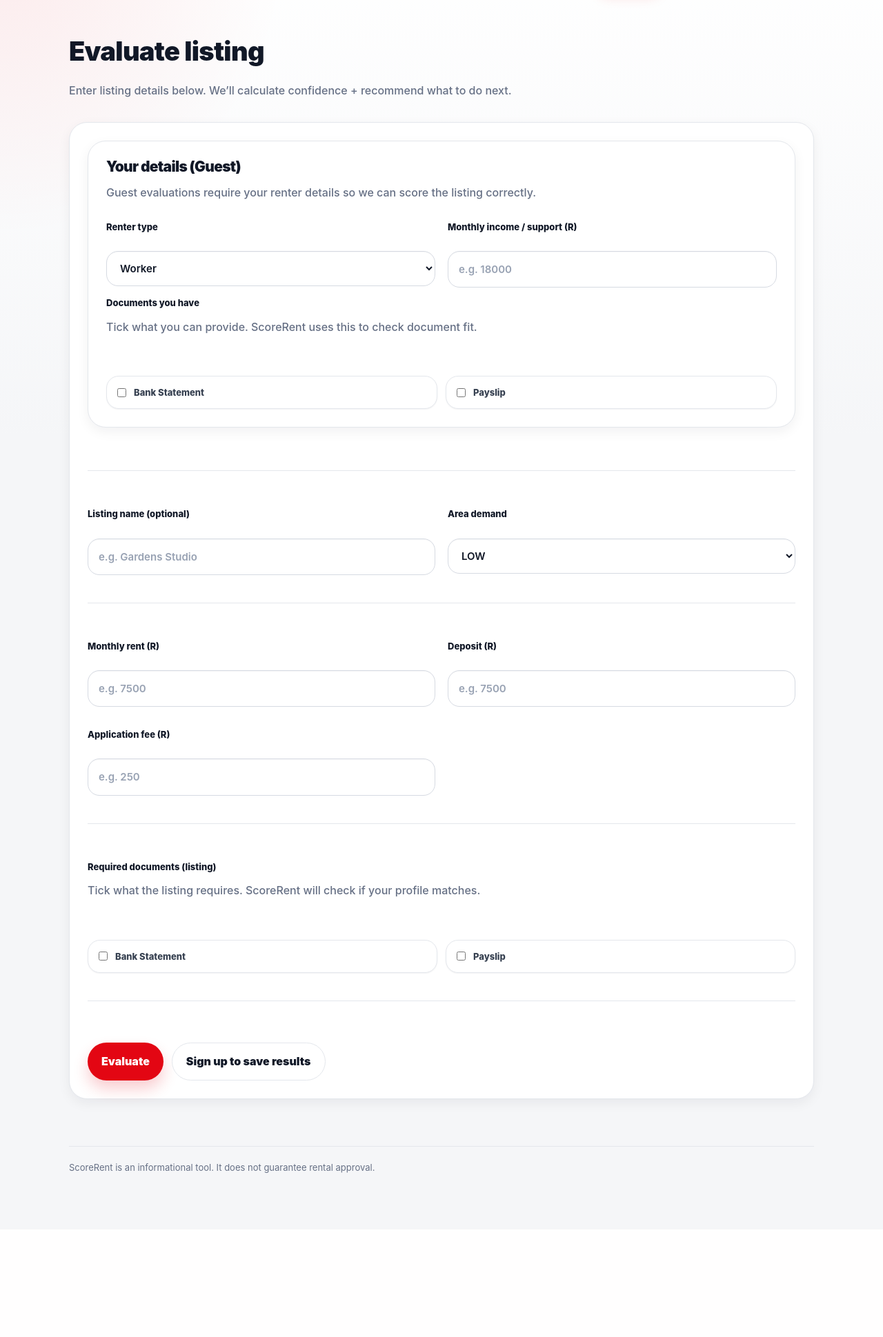
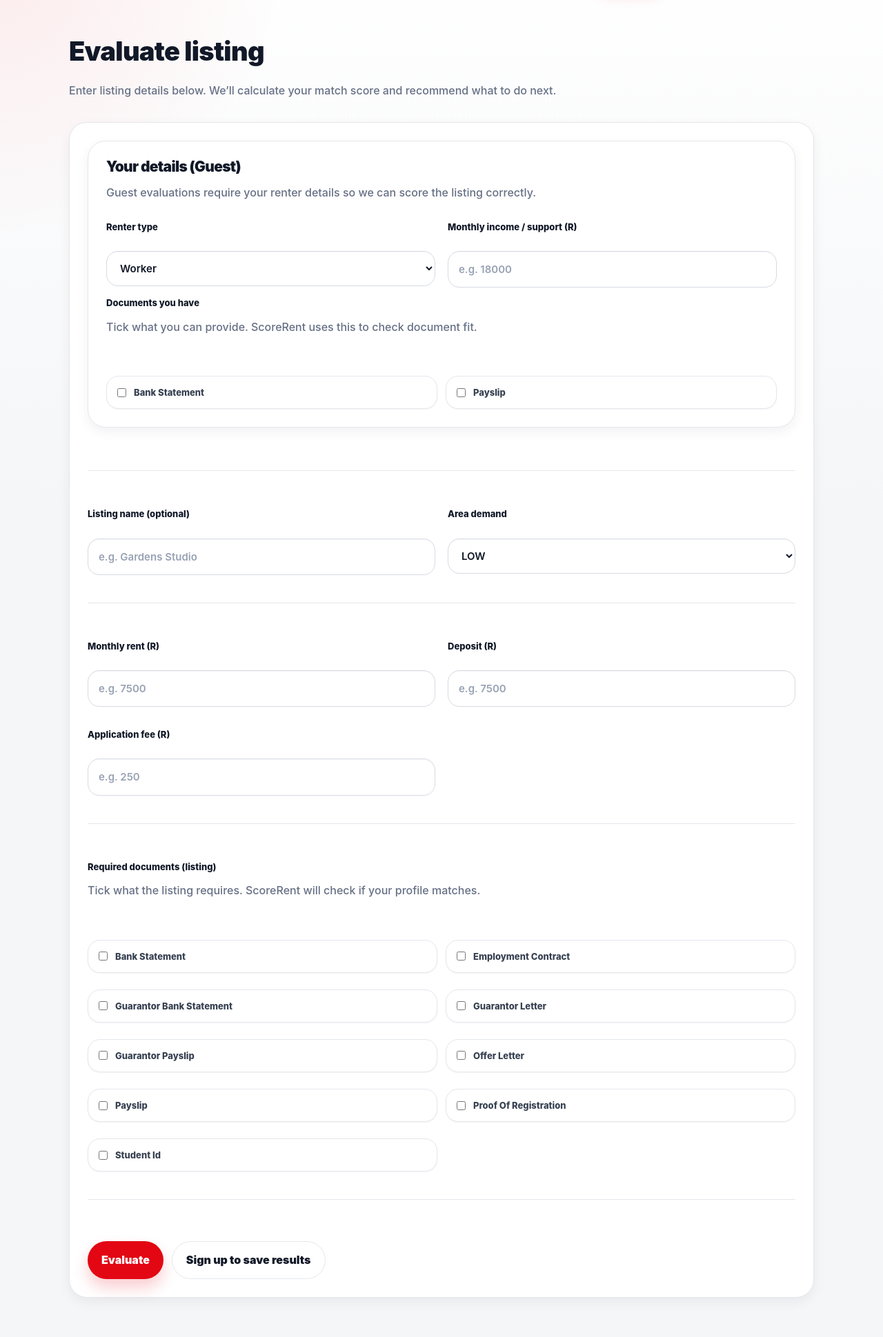
Before and after one commit to nonluthando/ScoreRent, a FastAPI app: page /evaluate in a window 1280 px wide. Shown: the part 73-2012 px from the top of the page at 69% size. Before the commit the page ends 1774 px from the top, so only its background shows below. Run offline with FastAPI, Linux system fonts and the light colour scheme.

Commit message:
Improve HTML structure and accessibility in evaluate.html

```diff
--- a/templates/evaluate.html
+++ b/templates/evaluate.html
@@ -4,7 +4,10 @@
 <section class="stack" style="padding-top: 26px;">
   <div class="stack" style="gap:10px;">
     <h2>Evaluate listing</h2>
-    <p>Enter listing details below. We’ll calculate confidence + recommend what to do next.</p>
+    <p>
+      Enter listing details below. We’ll calculate your match score and
+      recommend what to do next.
+    </p>
   </div>
 
   <form method="post" class="card stack">
@@ -12,11 +15,16 @@
     {% if not user %}
       <div class="card">
         <h3>Your details (Guest)</h3>
-        <p class="muted">Guest evaluations require your renter details so we can score the listing correctly.</p>
+
+        <p class="muted">
+          Guest evaluations require your renter details so we can score the
+          listing correctly.
+        </p>
 
         <div class="grid-2">
           <div class="stack">
-            <label>Renter type</label>
+            <label for="guest_renter_type">Renter type</label>
+
             <select name="guest_renter_type" id="guest_renter_type">
               <option value="worker">Worker</option>
               <option value="new_professional">New professional</option>
@@ -25,17 +33,37 @@
           </div>
 
           <div class="stack">
-            <label>Monthly income / support (R)</label>
-            <input name="guest_monthly_income" type="number" min="0" placeholder="e.g. 18000" />
+            <label for="guest_monthly_income">
+              Monthly income / support (R)
+            </label>
+
+            <input
+              id="guest_monthly_income"
+              name="guest_monthly_income"
+              type="number"
+              min="0"
+              placeholder="e.g. 18000"
+            />
           </div>
         </div>
 
-        <div class="stack" id="bursary_block" style="display:none;">
-          <label>Are you a bursary student?</label>
-          <select name="student_is_bursary" id="student_is_bursary">
+        <div
+          class="stack"
+          id="bursary_block"
+          style="display:none;"
+        >
+          <label for="student_is_bursary">
+            Are you a bursary student?
+          </label>
+
+          <select
+            name="student_is_bursary"
+            id="student_is_bursary"
+          >
             <option value="no" selected>No</option>
             <option value="yes">Yes</option>
           </select>
+
           <p class="muted small" style="margin-top:-6px;">
             This helps ScoreRent choose the correct student evaluation rules.
           </p>
@@ -43,54 +71,122 @@
 
         <div class="stack">
           <label>Documents you have</label>
+
           <p class="muted" style="margin-top:-6px;">
             Tick what you can provide. ScoreRent uses this to check document fit.
           </p>
 
-          <!-- Worker docs -->
-          <div class="checkbox-group" id="docs_worker" style="display:none;">
+          <!-- Worker documents -->
+          <div
+            class="checkbox-group"
+            id="docs_worker"
+            style="display:none;"
+          >
             {% for doc in (doc_clusters["worker"] | sort) %}
               <label class="checkbox">
-                <input type="checkbox" name="guest_renter_docs" value="{{ doc }}" />
-                <span>{{ doc.replace("_", " ").title() }}</span>
+                <input
+                  type="checkbox"
+                  name="guest_renter_docs"
+                  value="{{ doc }}"
+                />
+
+                <span>
+                  {{ doc.replace("_", " ").title() }}
+                </span>
               </label>
             {% endfor %}
           </div>
 
-          <!-- New professional docs -->
-          <div class="checkbox-group" id="docs_new_professional" style="display:none;">
+          <!-- New professional documents -->
+          <div
+            class="checkbox-group"
+            id="docs_new_professional"
+            style="display:none;"
+          >
             {% for doc in (doc_clusters["new_professional"] | sort) %}
               <label class="checkbox">
-                <input type="checkbox" name="guest_renter_docs" value="{{ doc }}" />
-                <span>{{ doc.replace("_", " ").title() }}</span>
+                <input
+                  type="checkbox"
+                  name="guest_renter_docs"
+                  value="{{ doc }}"
+                />
+
+                <span>
+                  {{ doc.replace("_", " ").title() }}
+                </span>
               </label>
             {% endfor %}
           </div>
 
-          <!-- Student docs -->
-          <div class="checkbox-group" id="docs_student" style="display:none;">
+          <!-- Student documents -->
+          <div
+            class="checkbox-group"
+            id="docs_student"
+            style="display:none;"
+          >
             {% for doc in (doc_clusters["student"] | sort) %}
               <label class="checkbox">
-                <input type="checkbox" name="guest_renter_docs" value="{{ doc }}" />
-                <span>{{ doc.replace("_", " ").title() }}</span>
+                <input
+                  type="checkbox"
+                  name="guest_renter_docs"
+                  value="{{ doc }}"
+                />
+
+                <span>
+                  {{ doc.replace("_", " ").title() }}
+                </span>
               </label>
             {% endfor %}
 
             <label class="checkbox">
-              <input type="checkbox" name="guest_renter_docs" value="guarantor_payslip" />
+              <input
+                type="checkbox"
+                name="guest_renter_docs"
+                value="guarantor_letter"
+              />
+
+              <span>Guarantor Letter</span>
+            </label>
+
+            <label class="checkbox">
+              <input
+                type="checkbox"
+                name="guest_renter_docs"
+                value="guarantor_payslip"
+              />
+
               <span>Guarantor Payslip</span>
             </label>
 
             <label class="checkbox">
-              <input type="checkbox" name="guest_renter_docs" value="guarantor_bank_statement" />
+              <input
+                type="checkbox"
+                name="guest_renter_docs"
+                value="guarantor_bank_statement"
+              />
+
               <span>Guarantor Bank Statement</span>
             </label>
           </div>
         </div>
 
-        <div class="stack" id="guarantor_block" style="display:none;">
-          <label>Guarantor monthly income (R) (optional)</label>
-          <input name="guest_guarantor_monthly_income" type="number" min="0" placeholder="e.g. 25000" />
+        <div
+          class="stack"
+          id="guarantor_block"
+          style="display:none;"
+        >
+          <label for="guest_guarantor_monthly_income">
+            Guarantor monthly income (R) (optional)
+          </label>
+
+          <input
+            id="guest_guarantor_monthly_income"
+            name="guest_guarantor_monthly_income"
+            type="number"
+            min="0"
+            placeholder="e.g. 25000"
+          />
+
           <p class="muted small" style="margin-top:-6px;">
             Only needed for non-bursary student evaluations.
           </p>
@@ -102,15 +198,30 @@
 
     <div class="grid-2">
       <div class="stack">
-        <label>Listing name (optional)</label>
-        <input name="listing_name" placeholder="e.g. Gardens Studio" />
+        <label for="listing_name">
+          Listing name (optional)
+        </label>
+
+        <input
+          id="listing_name"
+          name="listing_name"
+          placeholder="e.g. Gardens Studio"
+        />
       </div>
 
       <div class="stack">
-        <label>Area demand</label>
-        <select name="area_demand">
+        <label for="area_demand">
+          Area demand
+        </label>
+
+        <select
+          id="area_demand"
+          name="area_demand"
+        >
           {% for d in demand_levels %}
-            <option value="{{ d }}">{{ d }}</option>
+            <option value="{{ d }}">
+              {{ d }}
+            </option>
           {% endfor %}
         </select>
       </div>
@@ -120,20 +231,50 @@
 
     <div class="grid-2">
       <div class="stack">
-        <label>Monthly rent (R)</label>
-        <input name="rent" type="number" required min="0" placeholder="e.g. 7500" />
+        <label for="rent">
+          Monthly rent (R)
+        </label>
+
+        <input
+          id="rent"
+          name="rent"
+          type="number"
+          required
+          min="0"
+          placeholder="e.g. 7500"
+        />
       </div>
 
       <div class="stack">
-        <label>Deposit (R)</label>
-        <input name="deposit" type="number" required min="0" placeholder="e.g. 7500" />
+        <label for="deposit">
+          Deposit (R)
+        </label>
+
+        <input
+          id="deposit"
+          name="deposit"
+          type="number"
+          required
+          min="0"
+          placeholder="e.g. 7500"
+        />
       </div>
     </div>
 
     <div class="grid-2">
       <div class="stack">
-        <label>Application fee (R)</label>
-        <input name="application_fee" type="number" required min="0" placeholder="e.g. 250" />
+        <label for="application_fee">
+          Application fee (R)
+        </label>
+
+        <input
+          id="application_fee"
+          name="application_fee"
+          type="number"
+          required
+          min="0"
+          placeholder="e.g. 250"
+        />
       </div>
     </div>
 
@@ -141,15 +282,37 @@
 
     <div class="stack">
       <label>Required documents (listing)</label>
+
       <p style="margin-top:-6px;">
-        Tick what the listing requires. ScoreRent will check if your profile matches.
+        Tick what the listing requires. ScoreRent will check if your profile
+        matches.
       </p>
 
+      {% set all_listing_documents =
+        (
+          doc_clusters["worker"]
+          + doc_clusters["new_professional"]
+          + doc_clusters["student"]
+          + [
+            "guarantor_letter",
+            "guarantor_payslip",
+            "guarantor_bank_statement"
+          ]
+        ) | unique | sort
+      %}
+
       <div class="checkbox-group">
-        {% for doc in doc_clusters["worker"] | sort %}
+        {% for doc in all_listing_documents %}
           <label class="checkbox">
-            <input type="checkbox" name="required_documents" value="{{ doc }}" />
-            <span>{{ doc.replace("_", " ").title() }}</span>
+            <input
+              type="checkbox"
+              name="required_documents"
+              value="{{ doc }}"
+            />
+
+            <span>
+              {{ doc.replace("_", " ").title() }}
+            </span>
           </label>
         {% endfor %}
       </div>
@@ -158,9 +321,14 @@
     <hr />
 
     <div class="actions">
-      <button class="btn" type="submit">Evaluate</button>
+      <button class="btn" type="submit">
+        Evaluate
+      </button>
+
       {% if not user %}
-        <a class="btn secondary" href="/signup">Sign up to save results</a>
+        <a class="btn secondary" href="/signup">
+          Sign up to save results
+        </a>
       {% endif %}
     </div>
   </form>
@@ -168,51 +336,145 @@
 
 {% if not user %}
 <script>
-  const renterTypeSelect = document.getElementById("guest_renter_type");
-  const bursaryBlock = document.getElementById("bursary_block");
-  const bursarySelect = document.getElementById("student_is_bursary");
+  const renterTypeSelect = document.getElementById(
+    "guest_renter_type"
+  );
 
-  const guarantorBlock = document.getElementById("guarantor_block");
+  const bursaryBlock = document.getElementById(
+    "bursary_block"
+  );
 
-  const docsWorker = document.getElementById("docs_worker");
-  const docsNewPro = document.getElementById("docs_new_professional");
-  const docsStudent = document.getElementById("docs_student");
+  const bursarySelect = document.getElementById(
+    "student_is_bursary"
+  );
 
-  function showOnlyDocs(type) {
-    if (!docsWorker || !docsNewPro || !docsStudent) return;
+  const guarantorBlock = document.getElementById(
+    "guarantor_block"
+  );
 
-    docsWorker.style.display = (type === "worker") ? "grid" : "none";
-    docsNewPro.style.display = (type === "new_professional") ? "grid" : "none";
-    docsStudent.style.display = (type === "student") ? "grid" : "none";
+  const guarantorIncomeInput = document.getElementById(
+    "guest_guarantor_monthly_income"
+  );
+
+  const docsWorker = document.getElementById(
+    "docs_worker"
+  );
+
+  const docsNewProfessional = document.getElementById(
+    "docs_new_professional"
+  );
+
+  const docsStudent = document.getElementById(
+    "docs_student"
+  );
+
+  function setGroupVisibility(group, isVisible) {
+    if (!group) {
+      return;
+    }
+
+    group.style.display = isVisible ? "grid" : "none";
+
+    group
+      .querySelectorAll('input[type="checkbox"]')
+      .forEach((checkbox) => {
+        checkbox.disabled = !isVisible;
+
+        if (!isVisible) {
+          checkbox.checked = false;
+        }
+      });
+  }
+
+  function showOnlyDocuments(renterType) {
+    setGroupVisibility(
+      docsWorker,
+      renterType === "worker"
+    );
+
+    setGroupVisibility(
+      docsNewProfessional,
+      renterType === "new_professional"
+    );
+
+    setGroupVisibility(
+      docsStudent,
+      renterType === "student"
+    );
   }
 
   function updateGuarantorVisibility() {
-    if (!guarantorBlock) return;
-    const renterType = renterTypeSelect ? renterTypeSelect.value : "worker";
-    const bursary = bursarySelect ? bursarySelect.value : "no";
+    if (!guarantorBlock) {
+      return;
+    }
 
-    const shouldShow = (renterType === "student" && bursary === "no");
-    guarantorBlock.style.display = shouldShow ? "block" : "none";
+    const renterType = renterTypeSelect
+      ? renterTypeSelect.value
+      : "worker";
+
+    const bursaryStatus = bursarySelect
+      ? bursarySelect.value
+      : "no";
+
+    const shouldShow = (
+      renterType === "student"
+      && bursaryStatus === "no"
+    );
+
+    guarantorBlock.style.display = shouldShow
+      ? "block"
+      : "none";
+
+    if (guarantorIncomeInput) {
+      guarantorIncomeInput.disabled = !shouldShow;
+
+      if (!shouldShow) {
+        guarantorIncomeInput.value = "";
+      }
+    }
   }
 
   function updateGuestUI() {
-    if (!renterTypeSelect) return;
-    const type = renterTypeSelect.value;
+    if (!renterTypeSelect) {
+      return;
+    }
+
+    const renterType = renterTypeSelect.value;
 
     if (bursaryBlock) {
-      bursaryBlock.style.display = (type === "student") ? "block" : "none";
+      bursaryBlock.style.display = (
+        renterType === "student"
+      )
+        ? "block"
+        : "none";
     }
 
-    showOnlyDocs(type);
+    if (bursarySelect) {
+      bursarySelect.disabled = (
+        renterType !== "student"
+      );
+
+      if (renterType !== "student") {
+        bursarySelect.value = "no";
+      }
+    }
+
+    showOnlyDocuments(renterType);
     updateGuarantorVisibility();
   }
 
   if (renterTypeSelect) {
-    renterTypeSelect.addEventListener("change", updateGuestUI);
+    renterTypeSelect.addEventListener(
+      "change",
+      updateGuestUI
+    );
   }
 
   if (bursarySelect) {
-    bursarySelect.addEventListener("change", updateGuarantorVisibility);
+    bursarySelect.addEventListener(
+      "change",
+      updateGuarantorVisibility
+    );
   }
 
   updateGuestUI();
```
